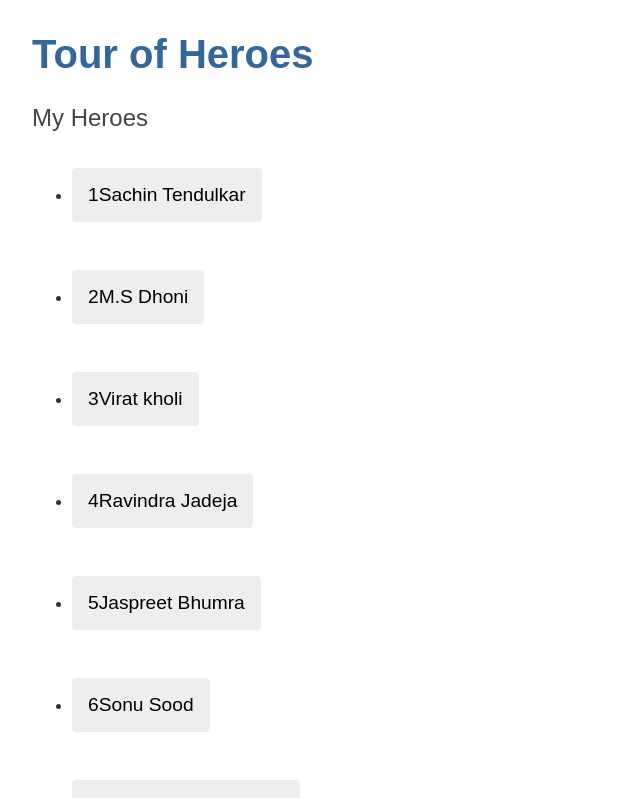
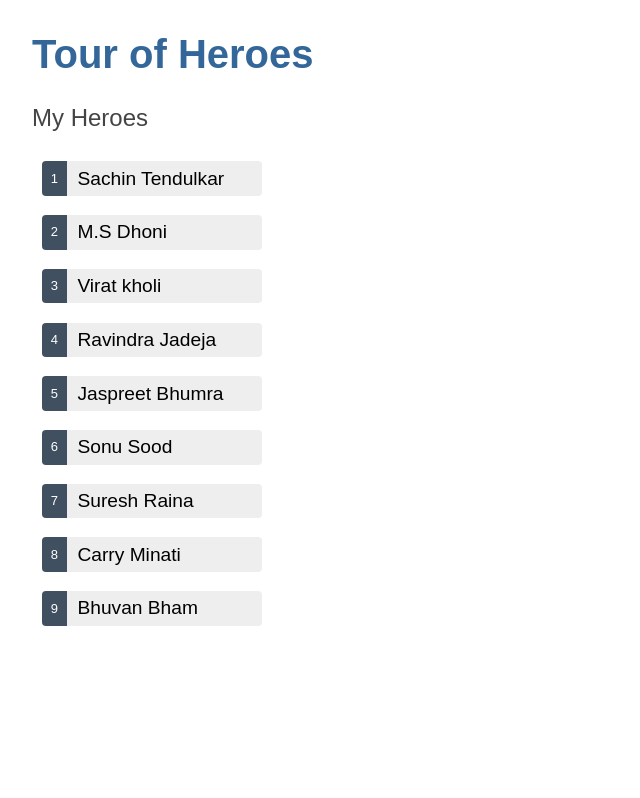
Before and after one commit to Saikumar0711/Tour_of_heroes_angular, an Angular app: page / in a window 1280 px wide. Shown: the top 798 px of the page, without its empty margins (0-640 px from the left). Built offline with nearby package versions, Linux system fonts and the light colour scheme.

Commit message:
6 files modified

```diff
--- a/src/app/app.component.html
+++ b/src/app/app.component.html
@@ -1,3 +1,3 @@
 <h1>{{title}}</h1>
 <h2>My Heroes</h2>
-<app-heroes  *ngFor="let hero of heroes" [hero]="hero"></app-heroes>
+<app-heroes></app-heroes>
--- a/src/app/app.component.ts
+++ b/src/app/app.component.ts
@@ -13,7 +13,7 @@
 export class AppComponent implements OnInit {
   title = 'Tour of Heroes';
 
-  heroes = HEROES;
+
 
   constructor() { }
 
--- a/src/app/heroes/heroes.component.css
+++ b/src/app/heroes/heroes.component.css
@@ -0,0 +1,66 @@
+/* HeroesComponent's private CSS styles */
+.heroes {
+  margin: 0 0 2em 0;
+  list-style-type: none;
+  padding: 0;
+  width: 15em;
+}
+
+.heroes li {
+  display: flex;
+}
+
+.heroes button {
+  flex: 1;
+  cursor: pointer;
+  position: relative;
+  left: 0;
+  background-color: #EEE;
+  margin: .5em;
+  padding: 0;
+  border-radius: 4px;
+  display: flex;
+  align-items: stretch;
+  height: 1.8em;
+}
+
+.heroes button:hover {
+  color: #2c3a41;
+  background-color: #e6e6e6;
+  left: .1em;
+}
+
+.heroes button:active {
+  background-color: #525252;
+  color: #fafafa;
+}
+
+.heroes button.selected {
+  background-color: black;
+  color: white;
+}
+
+.heroes button.selected:hover {
+  background-color: #505050;
+  color: white;
+}
+
+.heroes button.selected:active {
+  background-color: black;
+  color: white;
+}
+
+.heroes .badge {
+  display: inline-block;
+  font-size: small;
+  color: white;
+  padding: 0.8em 0.7em 0 0.7em;
+  background-color: #405061;
+  line-height: 1em;
+  margin-right: .8em;
+  border-radius: 4px 0 0 4px;
+}
+
+.heroes .name {
+  align-self: center;
+}
--- a/src/app/heroes/heroes.component.html
+++ b/src/app/heroes/heroes.component.html
@@ -1,7 +1,7 @@
 
 <ul class="heroes">
-  <li>
-    <button type="button">
+  <li *ngFor="let hero of heroes">
+    <button type="button" (click)="onSelect(hero)" >
       <span class="badge">{{hero.id}}</span>
       <span class="name">{{hero.name}}</span>
     </button>
--- a/src/app/heroes/heroes.component.ts
+++ b/src/app/heroes/heroes.component.ts
@@ -14,12 +14,13 @@
 })
 export class HeroesComponent implements OnInit {
 
-  @Input() hero!: Hero;
+  heroes = HEROES;
+
+  constructor() {}
+
+   onSelect(hero: Hero){}
 
 
-  constructor() { }
-
-  ngOnInit() {
-  }
+  ngOnInit() {}
 
 }
--- a/src/app/mock-heroes.ts
+++ b/src/app/mock-heroes.ts
@@ -7,7 +7,7 @@
   { id: 4, name: 'Ravindra Jadeja' },
   { id: 5, name: 'Jaspreet Bhumra' },
   { id: 6, name: 'Sonu Sood' },
-  { id: 7, name: 'Sandeep Maheshwari' },
+  { id: 7, name: 'Suresh Raina' },
   { id: 8, name: 'Carry Minati' },
   { id: 9, name: 'Bhuvan Bham' }
 ];
```
